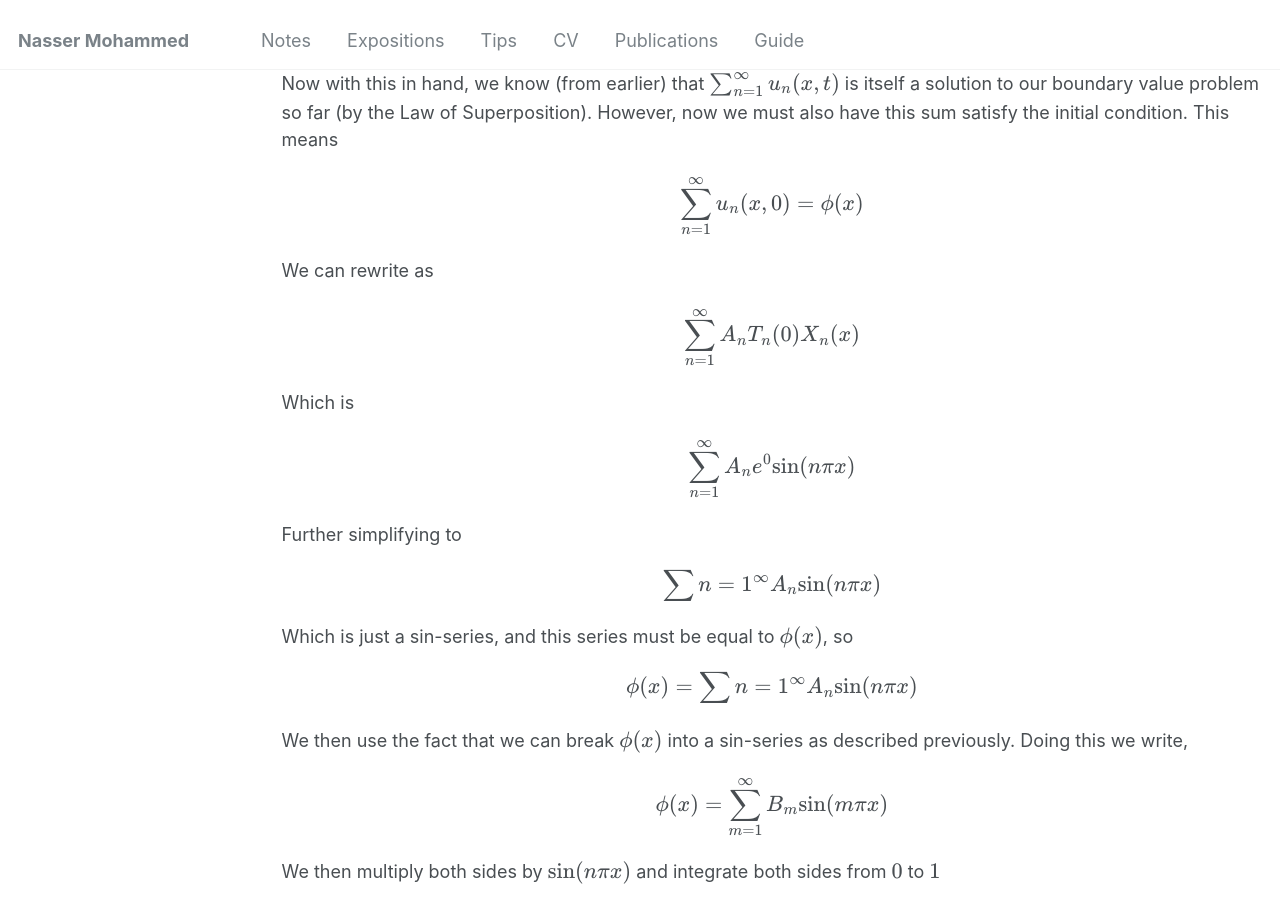
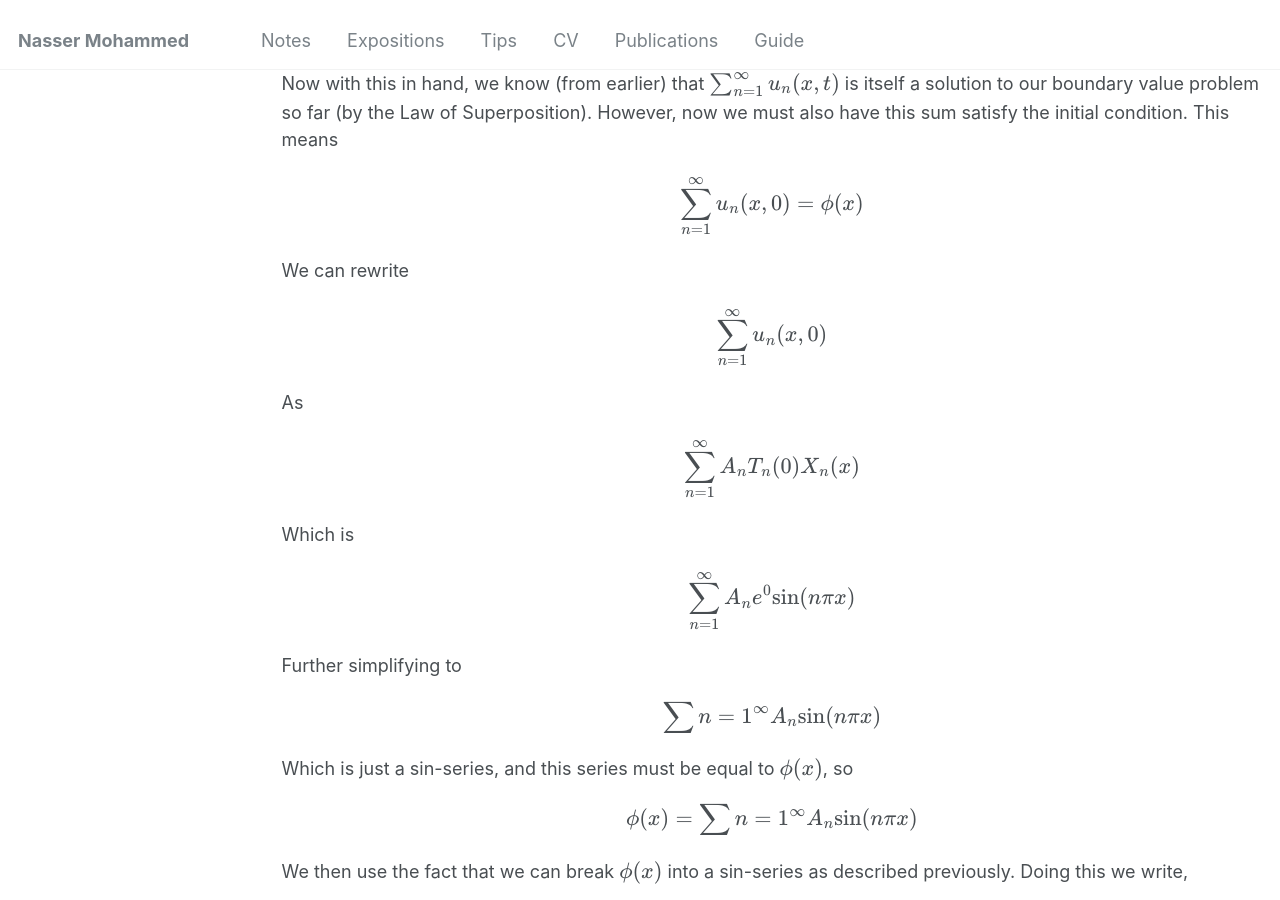
Before and after one commit to Nasser-Mohammed/Nasser-Mohammed.github.io, a Jekyll site: the page built from _pages/notes/pde/heatequation.md, in a window 1280 px wide and 900 px high, scrolled down 7678 px. Built offline with Jekyll 4.4.1, drawn with Linux system fonts in a browser that asks for light colours.

Commit message:
Update heatequation.md

```diff
--- a/_pages/notes/pde/heatequation.md
+++ b/_pages/notes/pde/heatequation.md
@@ -89,7 +89,9 @@ $$
 </div>
 Now with this in hand, we know (from earlier) that \\(\sum_{n = 1}^{\infty}u_n(x,t)\\) is itself a solution to our boundary value problem so far (by the Law of Superposition). However, now we must also have this sum satisfy the initial condition. This means
 \\[\sum_{n = 1}^{\infty}u_n(x,0) = \phi(x)\\]
-We can rewrite as
+We can rewrite
+\\[\sum_{n = 1}^{\infty}u_n(x,0)\\]
+As
 \\[\sum_{n = 1}^{\infty}A_nT_n(0)X_n(x)\\]
 Which is
 \\[\sum_{n = 1}^{\infty}A_ne^0\text{sin}(n\pi x)\\]
```
